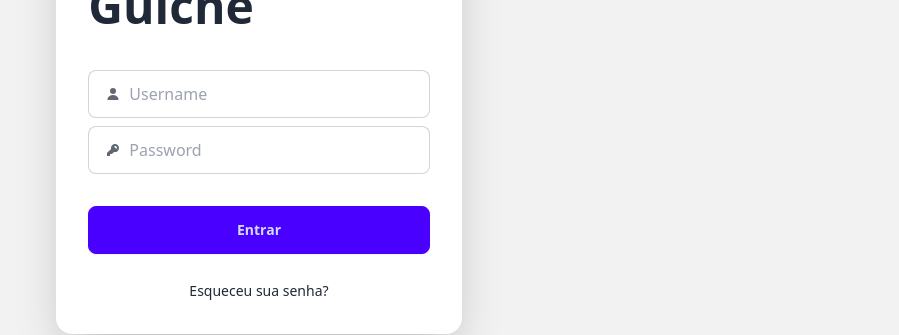
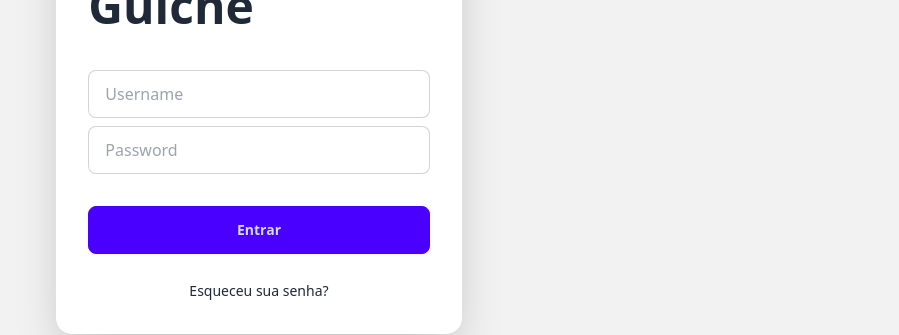
Before and after one commit to therapies-love-kids/modulo-avaliacao, a React (Vite) app: page / in a window 1280 px wide. Shown: the part 282-617 px from the top of the page, without its empty margins (381-1280 px from the left). Built offline with nearby package versions, Linux system fonts and the light colour scheme.

Commit message:
MOD: Instalação do axios

```diff
--- a/package.json
+++ b/package.json
@@ -35,6 +35,7 @@
     "eslint-plugin-react-refresh": "^0.4.16",
     "globals": "^15.14.0",
     "postcss": "^8.5.1",
+    "@types/axios": "^0.21.1",
     "tailwindcss": "^3.4.17",
     "typescript": "~5.6.2",
     "typescript-eslint": "^8.18.2",
--- a/src/App.tsx
+++ b/src/App.tsx
@@ -1,18 +1,30 @@
 import React, { useState } from "react";
 import { useNavigate } from "react-router-dom";
+import axios from "axios";
 
 function Login() {
   const [username, setUsername] = useState("");
   const [password, setPassword] = useState("");
-
-  const handleSubmit = (e: { preventDefault: () => void; }) => {
-    e.preventDefault();
-    // Aqui você pode adicionar a lógica de autenticação
-    console.log("Usuário:", username);
-    console.log("Senha:", password);
-  };
+  const [error, setError] = useState("");
 
   const navigate = useNavigate();
+
+  const handleSubmit = async (e: { preventDefault: () => void; }) => {
+    e.preventDefault();
+    try {
+      const response = await axios.post("http://localhost:5000/login", {
+        username,
+        password,
+      });
+      if (response.data.success) {
+        navigate("/telaPrincipal");
+      } else {
+        setError("Usuário ou senha inválidos");
+      }
+    } catch (err) {
+      setError("Erro ao conectar com o servidor");
+    }
+  };
 
   return (
     <div className="hero h-screen bg-base-200">
@@ -21,39 +33,30 @@ function Login() {
           <div className="card-body">
             <h2 className="text-5xl font-bold">Elysium-Guichê</h2>
             <br />
-            <div className="form-control gap-2">
+            {error && <p className="text-red-500">{error}</p>}
+            <form onSubmit={handleSubmit} className="form-control gap-2">
               <label className="input input-bordered flex items-center gap-2">
-                <svg
-                  xmlns="http://www.w3.org/2000/svg"
-                  viewBox="0 0 16 16"
-                  fill="currentColor"
-                  className="h-4 w-4 opacity-70"
-                >
-                  <path d="M8 8a3 3 0 1 0 0-6 3 3 0 0 0 0 6ZM12.735 14c.618 0 1.093-.561.872-1.139a6.002 6.002 0 0 0-11.215 0c-.22.578.254 1.139.872 1.139h9.47Z" />
-                </svg>
-                <input type="text" className="grow" placeholder="Username" />
+                <input
+                  type="text"
+                  className="grow"
+                  placeholder="Username"
+                  value={username}
+                  onChange={(e) => setUsername(e.target.value)}
+                />
               </label>
               <label className="input input-bordered flex items-center gap-2">
-                <svg
-                  xmlns="http://www.w3.org/2000/svg"
-                  viewBox="0 0 16 16"
-                  fill="currentColor"
-                  className="h-4 w-4 opacity-70"
-                >
-                  <path
-                    fillRule="evenodd"
-                    d="M14 6a4 4 0 0 1-4.899 3.899l-1.955 1.955a.5.5 0 0 1-.353.146H5v1.5a.5.5 0 0 1-.5.5h-2a.5.5 0 0 1-.5-.5v-2.293a.5.5 0 0 1 .146-.353l3.955-3.955A4 4 0 1 1 14 6Zm-4-2a.75.75 0 0 0 0 1.5.5.5 0 0 1 .5.5.75.75 0 0 0 1.5 0 2 2 0 0 0-2-2Z"
-                    clipRule="evenodd"
-                  />
-                </svg>
-                <input type="password" className="grow" placeholder="Password" />
+                <input
+                  type="password"
+                  className="grow"
+                  placeholder="Password"
+                  value={password}
+                  onChange={(e) => setPassword(e.target.value)}
+                />
               </label>
-            </div>
-            <div className="form-control mt-6">
-              <button onClick={() => navigate("/telaPrincipal")} className="btn btn-primary">
-                Entrar
-              </button>
-            </div>
+              <div className="form-control mt-6">
+                <button type="submit" className="btn btn-primary">Entrar</button>
+              </div>
+            </form>
             <div className="text-center mt-4">
               <a href="#" className="text-sm">
                 Esqueceu sua senha?
@@ -62,7 +65,7 @@ function Login() {
           </div>
         </div>
         <div className="fixed bottom-0 right-0 mb-4 mr-4">
-          <button onClick={() => navigate("/Guiche") } className="btn btn-primary btn-circle">
+          <button onClick={() => navigate("/Guiche")} className="btn btn-primary btn-circle">
             <svg
               xmlns="http://www.w3.org/2000/svg"
               viewBox="0 0 20 20"
```
Also changed, not shown: 1 other file (tests, documents, lock files or other folders).
